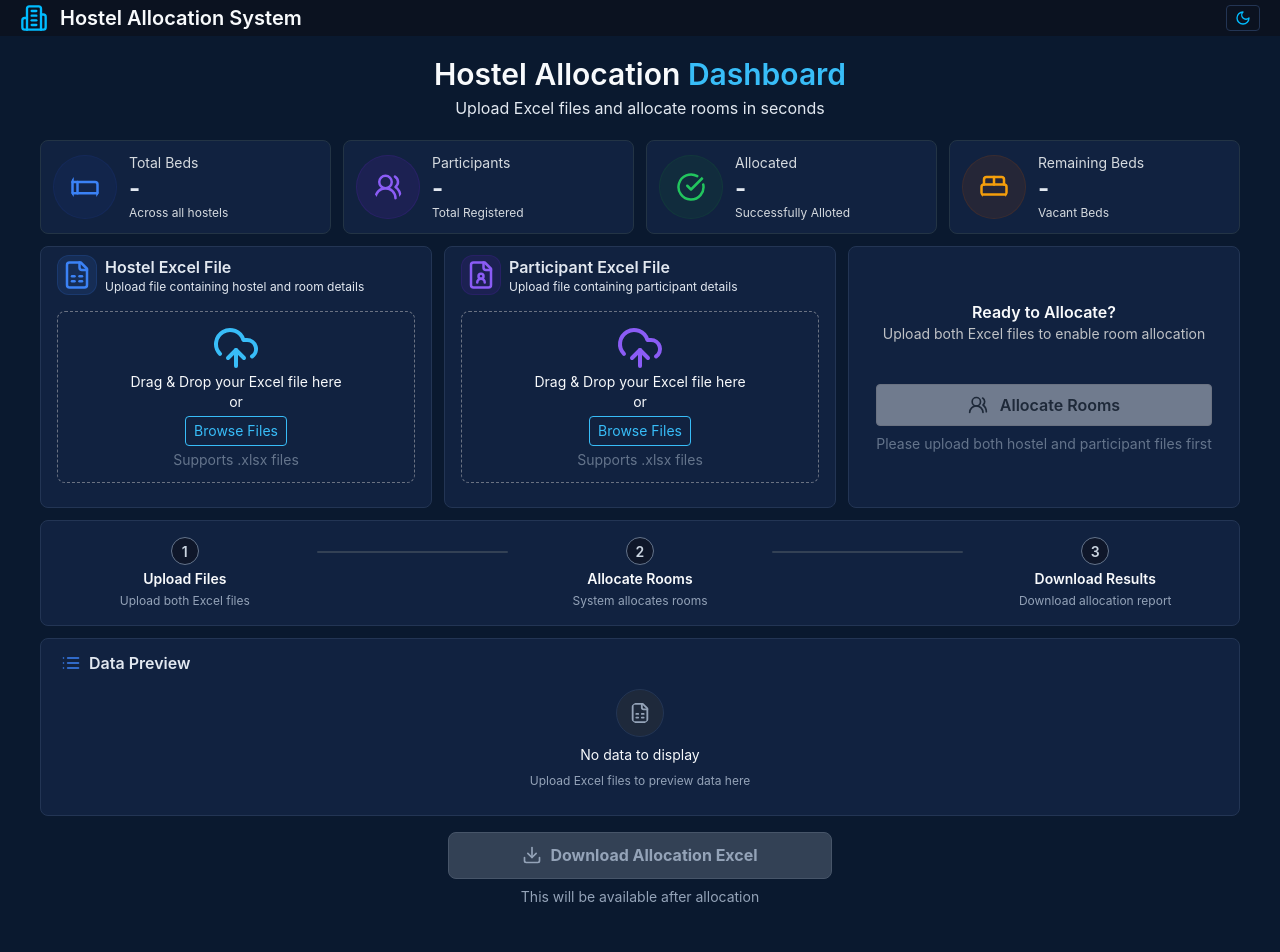
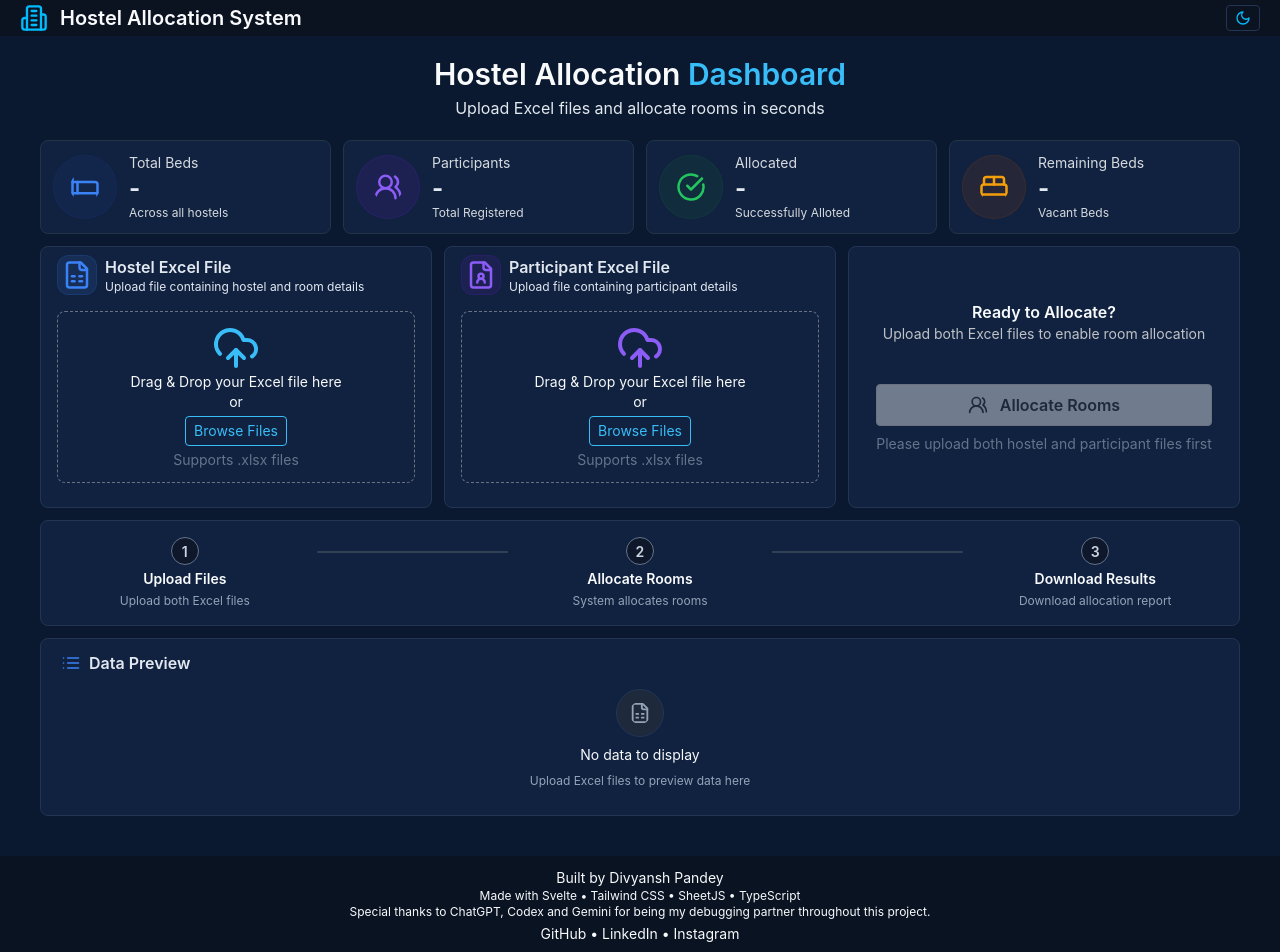
Before and after one commit to divyansh-coder-git/hackathon-hostel-allotment-system, a SvelteKit app: page / in a window 1280 px wide. Shown: the top 952 px of the page. Before the commit the page ends 923 px from the top, so only its background shows below. Built offline with nearby package versions, Linux system fonts and the light colour scheme.

Commit message:
Added a footer, and did some changes to code to make it look good

```diff
--- a/src/routes/+page.svelte
+++ b/src/routes/+page.svelte
@@ -60,7 +60,9 @@
   const allocationDisabled = $derived(
     rooms.length === 0 || participants.length === 0 || allocated,
   );
-  const hasUploadedFiles = $derived(rooms.length > 0 || participants.length > 0);
+  const hasUploadedFiles = $derived(
+    rooms.length > 0 || participants.length > 0,
+  );
   const hasBothFiles = $derived(rooms.length > 0 && participants.length > 0);
   const canDownload = $derived(allocated && allocations.length > 0);
   const totalHostels = $derived(
@@ -173,7 +175,7 @@
         currentAllocation.gender === participant.gender,
     );
 
-    if (!allocation || allocation.allottedRoom == "-") return "Not Alloted";
+    if (!allocation || allocation.allottedRoom === "-") return "Not Alloted";
 
     return "Allocated";
   }
@@ -449,7 +451,7 @@
 
 <div
   class:light-theme={theme === "light"}
-  class="main-div flex flex-col w-full px-10 bg-[#0A192F]"
+  class="main-div pb-10 flex flex-col w-full px-10 bg-[#0A192F]"
 >
   <!-- Upper Heading -->
   <div class="py-5 flex flex-col justify-center items-center gap-1">
@@ -700,7 +702,9 @@
 
     <div class="step-item">
       <span class:step-complete={allocated} class="step-number">2</span>
-      <span class="text-sm text-[#F8FAFC] font-semibold">Allocate Rooms</span>
+      <span class="text-sm w-fit text-[#F8FAFC] font-semibold"
+        >Allocate Rooms</span
+      >
       <span class="text-xs text-[#94A3B8]">System allocates rooms</span>
     </div>
 
@@ -810,7 +814,8 @@
                             <span
                               class={normalize(room.hostelType) === "boys"
                                 ? "type-badge boys-badge"
-                                : "type-badge girls-badge"}>{room.hostelType}</span
+                                : "type-badge girls-badge"}
+                              >{room.hostelType}</span
                             >
                           </td>
                         </tr>
@@ -818,7 +823,9 @@
                     </tbody>
                   </table>
                 {:else}
-                  <div class="empty-table-text">Upload hostel file to preview rooms</div>
+                  <div class="empty-table-text">
+                    Upload hostel file to preview rooms
+                  </div>
                 {/if}
               {:else if previewTab === "participants"}
                 {#if participants.length}
@@ -835,7 +842,7 @@
                       {#each participants as participant, index (participant.id ?? index)}
                         {@const status = getParticipantStatus(participant)}
                         <tr>
-                          <td>{participant.id ?? index+1}</td>
+                          <td>{participant.id ?? index + 1}</td>
                           <td>{participant.name}</td>
                           <td>{participant.gender}</td>
                           <td>
@@ -844,7 +851,8 @@
                                 ? "status-badge status-done"
                                 : status === "Pending"
                                   ? "status-badge status-pending"
-                                  : "status-badge status-missing"}>{status}</span
+                                  : "status-badge status-missing"}
+                              >{status}</span
                             >
                           </td>
                         </tr>
@@ -856,8 +864,7 @@
                     Upload participant file to preview participants
                   </div>
                 {/if}
-              {:else}
-                {#if allocated && allocations.length}
+              {:else if allocated && allocations.length}
                 <table class="preview-table">
                   <thead>
                     <tr>
@@ -883,7 +890,6 @@
                   Allocate rooms to preview allocation results
                 </div>
               {/if}
-              {/if}
             </div>
           {/key}
         </div>
@@ -906,7 +912,8 @@
             <span class="text-sm text-[#E2E8F0] font-semibold"
               >Last Allocation</span
             >
-            <span class="text-xs text-[#bfc2c6]">{lastAllocationAt ?? "-"}</span>
+            <span class="text-xs text-[#bfc2c6]">{lastAllocationAt ?? "-"}</span
+            >
           </div>
         </div>
 
@@ -917,7 +924,8 @@
             />
           </div>
           <div class="flex flex-col">
-            <span class="text-sm text-[#E2E8F0] font-semibold">Total Hostels</span
+            <span class="text-sm text-[#E2E8F0] font-semibold"
+              >Total Hostels</span
             >
             <span class="text-xs text-[#bfc2c6]"
               >{rooms.length ? totalHostels : "-"}</span
@@ -932,7 +940,9 @@
             />
           </div>
           <div class="flex flex-col">
-            <span class="text-sm text-[#E2E8F0] font-semibold">Boys Hostels</span>
+            <span class="text-sm text-[#E2E8F0] font-semibold"
+              >Boys Hostels</span
+            >
             <span class="text-xs text-[#bfc2c6]"
               >{rooms.length ? boysHostels : "-"}</span
             >
@@ -946,15 +956,13 @@
             />
           </div>
           <div class="flex flex-col">
-            <span class="text-sm text-[#E2E8F0] font-semibold">Girls Hostels</span
+            <span class="text-sm text-[#E2E8F0] font-semibold"
+              >Girls Hostels</span
             >
             <span class="text-xs text-[#bfc2c6]"
               >{rooms.length ? girlsHostels : "-"}</span
             >
           </div>
-        </div>
-      </div>
-    {/if}
         </div>
 
         <div class="download-section flex flex-col items-center gap-2 my-4">
@@ -967,12 +975,34 @@
             <Download class="w-5 h-5" />
             Download Allocation Excel
           </button>
-    <span class="text-sm text-[#94A3B8]">
+          <span class="text-xs text-[#94A3B8]">
             {canDownload
               ? "Export the allocation results to Excel file"
               : "This will be available after allocation"}
           </span>
         </div>
+      </div>
+    {/if}
+  </div>
+</div>
+
+<div
+  class="footer bg-[#0B1220]/80 w-full py-3 flex text-[#F8FAFC] flex-col justify-center items-center text-sm"
+>
+  <span>Built by Divyansh Pandey</span>
+  <span class="text-xs">Made with Svelte • Tailwind CSS • SheetJS • TypeScript</span>
+  <span class="text-xs">Special thanks to ChatGPT, Codex and Gemini for being my debugging partner throughout this project.</span>
+
+  <span class="mt-1"
+    ><a href="https://github.com/divyansh-coder-git" target="_blank">GitHub</a>
+    •
+    <a href="https://www.linkedin.com/in/divyansh-pandey-nits/" target="_blank"
+      >LinkedIn</a
+    >
+    •
+    <a href="https://instagram.com/divyansh_coder" target="_blank">Instagram</a
+    ></span
+  >
 </div>
 
 <style>
@@ -981,9 +1011,9 @@
     transition: background-color 0.25s ease;
   }
 
-  :global(body:has(.main-div.light-theme)) {
+  /* :global(body:has(.main-div.light-theme)) {
     background-color: #eaf2fb;
-  }
+  } */
 
   .navbar,
   .main-div,
@@ -1005,7 +1035,7 @@
       transform 0.25s ease;
   }
 
-  .navbar.light-theme {
+  /* .navbar.light-theme {
     background-color: #ffffff !important;
     border-bottom: 1px solid #cbd5e1;
   }
@@ -1045,8 +1075,8 @@
   .main-div.light-theme :global(.text-\[\#64748B\]),
   .main-div.light-theme :global(.text-\[\#94A3B8\]) {
     color: #475569 !important;
-  }
-
+  } */
+  /*
   .main-div.light-theme .preview-table {
     color: #0f172a;
     border-color: #cbd5e1;
@@ -1083,7 +1113,7 @@
     background-color: #cbd5e1;
     border-color: #cbd5e1;
     color: #64748b;
-  }
+  } */
 
   .grid-card {
     display: flex;
@@ -1163,10 +1193,9 @@
 
   .step-tracker {
     display: grid;
-    grid-template-columns: minmax(8rem, 1fr) minmax(4rem, 0.8fr) minmax(
-        8rem,
-        1fr
-      ) minmax(4rem, 0.8fr) minmax(8rem, 1fr);
+    grid-template-columns:
+      minmax(8rem, 1fr) minmax(4rem, 0.8fr) minmax(8rem, 1fr)
+      minmax(4rem, 0.8fr) minmax(8rem, 1fr);
     align-items: start;
     gap: 0.75rem;
   }
@@ -1353,7 +1382,7 @@
     align-items: center;
     justify-content: center;
     gap: 0.5rem;
-    min-width: 24rem;
+    width: fit-content;
     padding: 0.65rem 1rem;
     border: 1px solid #16a34a;
     border-radius: 0.5rem;
@@ -1361,6 +1390,11 @@
     color: #f8fafc;
     font-weight: 700;
     cursor: pointer;
+    font-size: 0.9rem;
+  }
+
+  .download-btn:hover {
+    background-color: #13843c;
   }
 
   .download-btn:disabled {
--- a/src/routes/layout.css
+++ b/src/routes/layout.css
@@ -1 +1,27 @@
 @import 'tailwindcss';
+
+::-webkit-scrollbar {
+    width: 12px;
+}
+
+::-webkit-scrollbar-track {
+    background: #0a192f;
+}
+
+::-webkit-scrollbar-thumb {
+    background-color: #60a5fa0c;
+    border-radius: 20px;
+}
+
+
+html{
+    scroll-behavior: smooth;
+}
+
+.scroll-container {
+  overflow: hidden; /* Hides content overflow entirely by default */
+}
+
+.scroll-container:hover {
+  overflow: auto; /* Displays scrollbars strictly when hovered */
+}
```
Also changed, not shown: 2 other files (tests, documents, lock files or other folders). Lines whose indentation alone changed are shown as unchanged.
